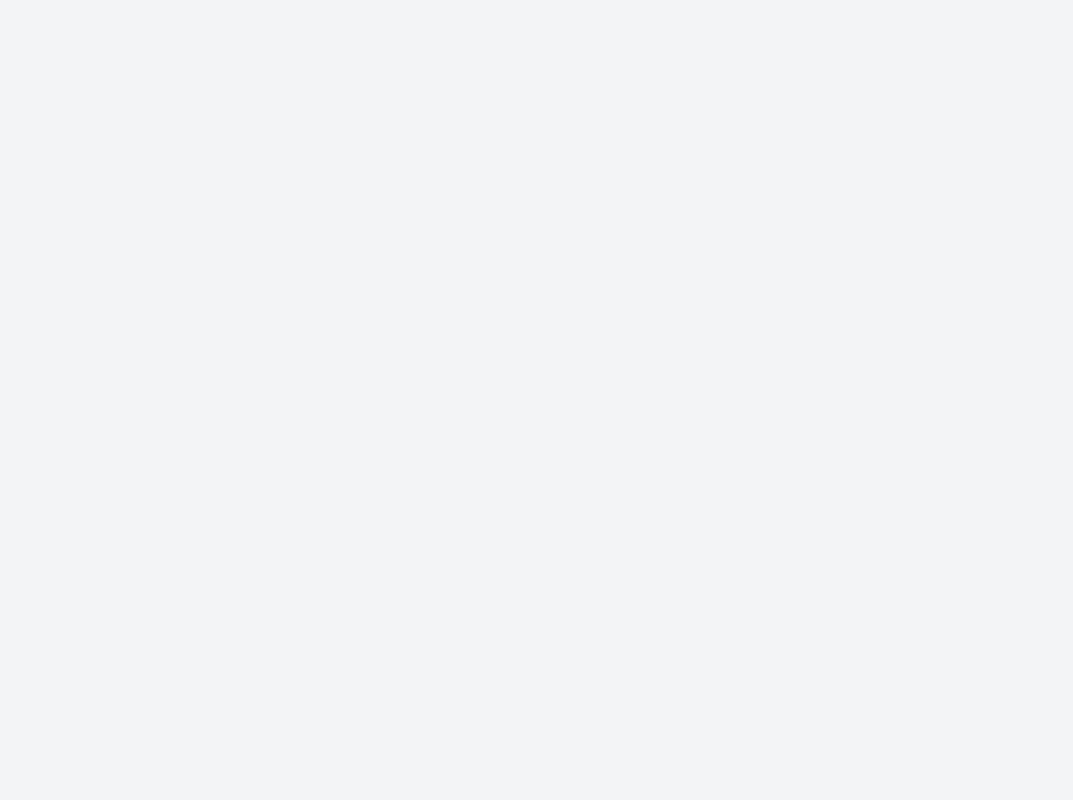
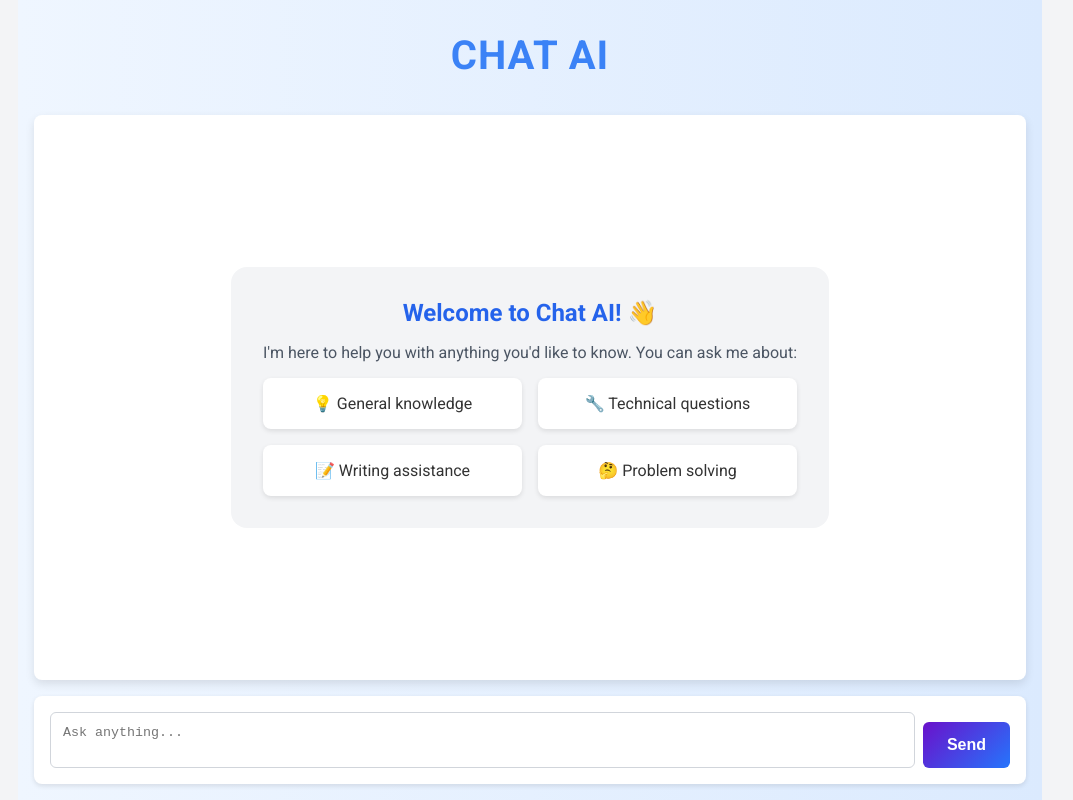
Before and after one commit to Ishuuutanejaaa/Vital_Aura, a React (Create React App) app in the folder frontend/: page /ChatBot in a window 1280 px wide. Before the commit this address had no page. Shown: the whole page, without its empty margins (110-1183 px from the left). Built offline with nearby package versions, Linux system fonts and the light colour scheme.

Commit message:
bmi fixation

```diff
--- a/frontend/package.json
+++ b/frontend/package.json
@@ -10,6 +10,7 @@
     "axios": "^1.7.7",
     "react": "^18.3.1",
     "react-dom": "^18.3.1",
+    "react-markdown": "^9.0.1",
     "react-router-dom": "^6.28.0",
     "react-scripts": "5.0.1",
     "reactstrap": "^9.2.3",
--- a/frontend/src/App.js
+++ b/frontend/src/App.js
@@ -11,6 +11,7 @@ import ProductCart from './Components/Product/ProductCart'; // Path to ProductCa
 import { CartProvider } from './Components/Product/CartContext'; // Path to CartContext
 import Feedback from './Components/Feedback/Feedback';
 import BmiCalculator from './Components/BMI/BmiCalculator';
+import ChatBot from './Components/ChatBot/ChatBot';
 
 // Medication Tracker Imports
 // import Navigation from './Components/Tracker/Navigation';
@@ -41,6 +42,7 @@ const App = () => {
                     <Route path="/cart" element={<ProductCart />} />
 
                     <Route path="/calculator" element={<BmiCalculator />} />
+                    <Route path="/ChatBot" element={<ChatBot />} />
 
                     {/* Medication Tracker Routes */}
                     {/* <Route
--- a/frontend/src/Components/ChatBot/ChatBot.css
+++ b/frontend/src/Components/ChatBot/ChatBot.css
@@ -1,37 +1,5 @@
-  /* Custom Scrollbar Styles */
-  .scrollbar-thin::-webkit-scrollbar {
-    width: 6px;
-  }
-
-  .scrollbar-thin::-webkit-scrollbar-track {
-    background: transparent;
-  }
-
-  .scrollbar-thin::-webkit-scrollbar-thumb {
-    background-color: #93C5FD;
-    border-radius: 3px;
-  }
-
-  .scrollbar-thin::-webkit-scrollbar-thumb:hover {
-    background-color: #60A5FA;
-  }
-
-  .hide-scrollbar::-webkit-scrollbar {
-    display: none;
-  }
-
-  .hide-scrollbar {
-    -ms-overflow-style: none;
-    scrollbar-width: none;
-  }
-
-  /* Custom Styles */
-  body {
-    margin: 0;
-    font-family: Arial, sans-serif;
-  }
-
-  .container {
+/* Container */
+.chatbot-container {
   display: flex;
   flex-direction: column;
   height: 100vh;
@@ -41,22 +9,24 @@
   background: linear-gradient(to right, #eff6ff, #dbeafe);
 }
 
-  .header {
+/* Header */
+.chatbot-header {
   text-align: center;
   padding: 1rem 0;
 }
 
-  .header h1 {
+.chatbot-title {
   font-size: 2.5rem;
   color: #3b82f6;
   transition: color 0.2s;
 }
 
-  .header h1:hover {
+.chatbot-title:hover {
   color: #1d4ed8;
 }
 
-  .chat-container {
+/* Chat Container */
+.chatbot-chat-container {
   flex: 1;
   overflow-y: auto;
   margin-bottom: 1rem;
@@ -66,19 +36,71 @@
   padding: 1rem;
 }
 
-  .chat-message {
+.chatbot-hide-scrollbar::-webkit-scrollbar {
+  display: none;
+}
+
+.chatbot-hide-scrollbar {
+  -ms-overflow-style: none;
+  scrollbar-width: none;
+}
+
+/* Empty State */
+.chatbot-empty-state {
+  height: 100%;
+  display: flex;
+  flex-direction: column;
+  align-items: center;
+  justify-content: center;
+  text-align: center;
+  padding: 1rem;
+}
+
+.chatbot-empty-content {
+  background: #f3f4f6;
+  border-radius: 1rem;
+  padding: 2rem;
+  max-width: 600px;
+}
+
+.chatbot-empty-title {
+  font-size: 1.5rem;
+  color: #2563eb;
   margin-bottom: 1rem;
 }
 
-  .chat-message.question {
+.chatbot-empty-description {
+  color: #4b5563;
+  margin-bottom: 1rem;
+}
+
+.chatbot-suggestions-grid {
+  display: grid;
+  grid-template-columns: 1fr 1fr;
+  gap: 1rem;
+}
+
+.chatbot-suggestion-item {
+  background: white;
+  border-radius: 0.5rem;
+  padding: 1rem;
+  box-shadow: 0 2px 5px rgba(0, 0, 0, 0.1);
+}
+
+/* Chat Messages */
+.chatbot-message {
+  margin-bottom: 1rem;
+}
+
+.chatbot-question {
   text-align: right;
 }
 
-  .chat-message.answer {
+.chatbot-answer {
   text-align: left;
 }
 
-  .message {
+.chatbot-message-content {
   display: inline-block;
   max-width: 80%;
   padding: 1rem;
@@ -86,26 +108,32 @@
   overflow: auto;
 }
 
-  .message.question {
+.chatbot-message-content.question {
   background-color: #3b82f6;
   color: white;
   border-bottom-right-radius: 0;
 }
 
-  .message.answer {
+.chatbot-message-content.answer {
   background-color: #f3f4f6;
   color: #374151;
   border-bottom-left-radius: 0;
 }
 
-  .input-form {
+/* Input Form */
+.chatbot-input-form {
   background-color: white;
   border-radius: 0.5rem;
   box-shadow: 0 2px 5px rgba(0, 0, 0, 0.1);
   padding: 1rem;
 }
 
-  .input-form textarea {
+.chatbot-input-wrapper {
+  display: flex;
+  gap: 0.5rem;
+}
+
+.chatbot-input {
   flex: 1;
   border: 1px solid #d1d5db;
   border-radius: 0.375rem;
@@ -113,20 +141,19 @@
   resize: none;
 }
 
-  .input-form button {
+.chatbot-send-button {
   padding: 0.5rem 1.5rem;
   background-color: #3b82f6;
   color: white;
   border-radius: 0.375rem;
   transition: background-color 0.2s;
-    margin-left: 0.5rem;
 }
 
-  .input-form button:hover {
+.chatbot-send-button:hover {
   background-color: #1d4ed8;
 }
 
-  .input-form button:disabled {
+.chatbot-send-button:disabled {
   opacity: 0.5;
   cursor: not-allowed;
 }
--- a/frontend/src/Components/ChatBot/ChatBot.jsx
+++ b/frontend/src/Components/ChatBot/ChatBot.jsx
@@ -1,13 +1,11 @@
-
 import { useState, useRef, useEffect } from "react";
-import "./App.css";
+import "../ChatBot/ChatBot.css";
 import axios from "axios";
 import ReactMarkdown from "react-markdown";
 
-function App() {
+function ChatBot() {
   const [chatHistory, setChatHistory] = useState([]);
   const [question, setQuestion] = useState("");
-  const [answer, setAnswer] = useState("");
   const [generatingAnswer, setGeneratingAnswer] = useState(false);
 
   const chatContainerRef = useRef(null);
@@ -27,10 +25,10 @@ function App() {
     setQuestion(""); // Clear input immediately after sending
 
     // Add user question to chat history
-    setChatHistory(prev => [...prev, { type: 'question', content: currentQuestion }]);
+    setChatHistory((prev) => [...prev, { type: "question", content: currentQuestion }]);
 
     try {
-      const API_KEY = "AIzaSyBsxf2VPR3IY-z6AxUvy-aueidFZme_Llg"; // Replace with your actual API key
+      const API_KEY = "AIzaSyBsxf2VPR3IY-z6AxUvy-aueidFZme_Llg"; // Use your API key
       const response = await axios({
         url: `https://generativelanguage.googleapis.com/v1beta/models/gemini-pro:generateContent?key=${API_KEY}`,
         method: "post",
@@ -39,61 +37,55 @@ function App() {
         },
       });
 
-      const aiResponse = response["data"]["candidates"][0]["content"]["parts"][0]["text"];
-      setChatHistory(prev => [...prev, { type: 'answer', content: aiResponse }]);
-      setAnswer(aiResponse);
+      const aiResponse = response.data.candidates[0].content.parts[0].text;
+      setChatHistory((prev) => [...prev, { type: "answer", content: aiResponse }]);
     } catch (error) {
-      console.log(error);
-      setAnswer("Sorry - Something went wrong. Please try again!");
+      console.error(error);
+      setChatHistory((prev) => [...prev, { type: "answer", content: "Sorry, something went wrong. Please try again!" }]);
     }
+
     setGeneratingAnswer(false);
   }
 
   return (
-    <div className="container">
-      <header className="header">
-        <a href="https://github.com/Vishesh-Pandey/chat-ai"
-           target="_blank"
-           rel="noopener noreferrer">
-          <h1>Chat AI</h1>
+    <div className="chatbot-container">
+      <header className="chatbot-header">
+        <a
+          href="https://github.com/Vishesh-Pandey/chat-ai"
+          target="_blank"
+          rel="noopener noreferrer"
+        >
+          <h1 className="chatbot-title">Chat AI</h1>
         </a>
       </header>
 
       <div
         ref={chatContainerRef}
-        className="chat-container hide-scrollbar"
+        className="chatbot-chat-container chatbot-hide-scrollbar"
       >
         {chatHistory.length === 0 ? (
-          <div className="h-full flex flex-col items-center justify-center text-center p-6">
-            <div className="bg-blue-50 rounded-xl p-8 max-w-2xl">
-              <h2 className="text-2xl font-bold text-blue-600 mb-4">Welcome to Chat AI! 👋</h2>
-              <p className="text-gray-600 mb-4">
+          <div className="chatbot-empty-state">
+            <div className="chatbot-empty-content">
+              <h2 className="chatbot-empty-title">Welcome to Chat AI! 👋</h2>
+              <p className="chatbot-empty-description">
                 I'm here to help you with anything you'd like to know. You can ask me about:
               </p>
-              <div className="grid grid-cols-1 md:grid-cols-2 gap-4 text-left">
-                <div className="bg-white p-4 rounded-lg shadow-sm">
-                  <span className="text-blue-500">💡</span> General knowledge
-                </div>
-                <div className="bg-white p-4 rounded-lg shadow-sm">
-                  <span className="text-blue-500">🔧</span> Technical questions
-                </div>
-                <div className="bg-white p-4 rounded-lg shadow-sm">
-                  <span className="text-blue-500">📝</span> Writing assistance
-                </div>
-                <div className="bg-white p-4 rounded-lg shadow-sm">
-                  <span className="text-blue-500">🤔</span> Problem solving
-                </div>
+              <div className="chatbot-suggestions-grid">
+                <div className="chatbot-suggestion-item">💡 General knowledge</div>
+                <div className="chatbot-suggestion-item">🔧 Technical questions</div>
+                <div className="chatbot-suggestion-item">📝 Writing assistance</div>
+                <div className="chatbot-suggestion-item">🤔 Problem solving</div>
               </div>
-              <p className="text-gray-500 mt-6 text-sm">
-                Just type your question below and press Enter or click Send!
-              </p>
             </div>
           </div>
         ) : (
           <>
             {chatHistory.map((chat, index) => (
-              <div key={index} className={`chat-message ${chat.type}`}>
-                <div className={`message ${chat.type}`}>
+              <div
+                key={index}
+                className={`chatbot-message ${chat.type === "question" ? "chatbot-question" : "chatbot-answer"}`}
+              >
+                <div className={`chatbot-message-content ${chat.type}`}>
                   <ReactMarkdown>{chat.content}</ReactMarkdown>
                 </div>
               </div>
@@ -101,25 +93,25 @@ function App() {
           </>
         )}
         {generatingAnswer && (
-          <div className="text-left">
-            <div className="inline-block bg-gray-100 p-3 rounded-lg animate-pulse">
+          <div className="chatbot-thinking">
+            <div className="chatbot-message-content chatbot-answer animate-pulse">
               Thinking...
             </div>
           </div>
         )}
       </div>
 
-      <form onSubmit={generateAnswer} className="input-form">
-        <div className="flex gap-2">
+      <form onSubmit={generateAnswer} className="chatbot-input-form">
+        <div className="chatbot-input-wrapper">
           <textarea
- required
-            className="flex-1"
+            required
+            className="chatbot-input"
             value={question}
             onChange={(e) => setQuestion(e.target.value)}
             placeholder="Ask anything..."
             rows="2"
             onKeyDown={(e) => {
-              if (e.key === 'Enter' && !e.shiftKey) {
+              if (e.key === "Enter" && !e.shiftKey) {
                 e.preventDefault();
                 generateAnswer(e);
               }
@@ -127,6 +119,7 @@ function App() {
           ></textarea>
           <button
             type="submit"
+            className="chatbot-send-button"
             disabled={generatingAnswer}
           >
             Send
@@ -137,4 +130,4 @@ function App() {
   );
 }
 
-export default App;
+export default ChatBot;
--- a/frontend/src/Components/HomePage/HomePage.js
+++ b/frontend/src/Components/HomePage/HomePage.js
@@ -98,12 +98,12 @@ const HomePage = () => {
             <img src="logo.jpeg" alt="Logo" />
             <div className="navbar-ul">
               <ul className="list">
-                <li><Link to="/">HOME</Link></li>
-                <li><Link to="/tracker">TRACKER</Link></li>
+                <li><Link to="/home">HOME</Link></li>
                 <li><Link to="/calculator">BMI CALCULATOR</Link></li>
                 <li><Link to="/reports">REPORTS</Link></li>
                 <li><Link to="/products">PRODUCTS</Link></li>
                 <li><Link to="/feedback">FEEDBACK</Link></li>
+                <li><Link to="/ChatBot">CHATBOT</Link></li>
               </ul>
             </div>
           </div>
```
Also changed, not shown: frontend/src/Components/BMI/BmiCalculator.js (+15 -4 lines), 1 other file (tests, documents, lock files or other folders). Lines whose indentation alone changed are shown as unchanged.
